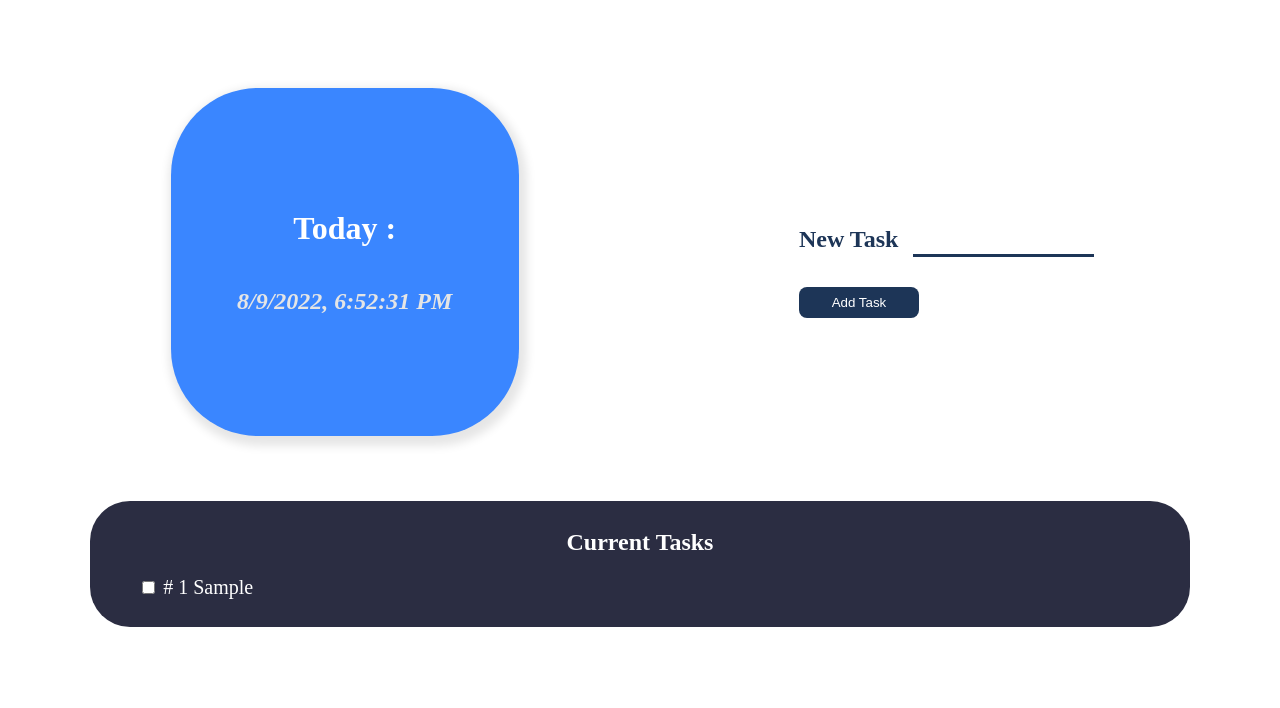
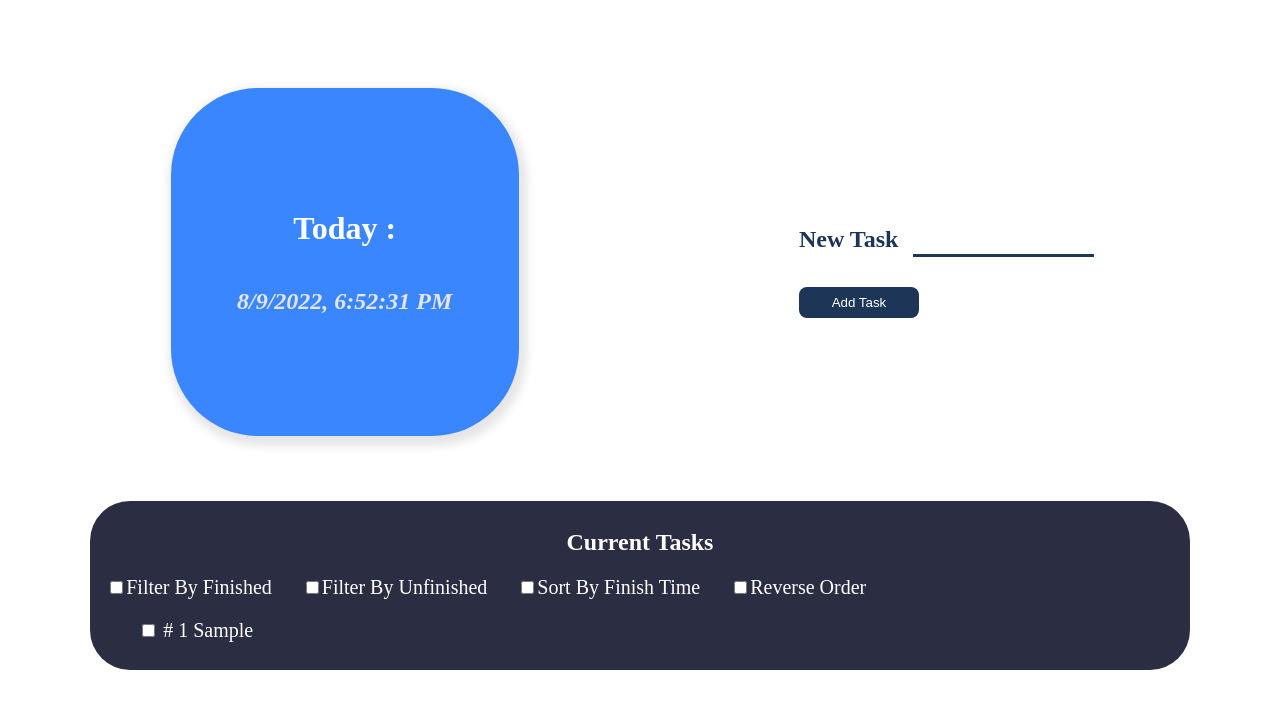
Before and after one commit to brunosm16/tasks-webapp, a Vue app: page / in a window 1280 px wide. Both pictures are taken after typing "Sample" into the empty fields and a click on the button "Add Task". Shown: the top 708 px of the page. Built offline with nearby package versions, Linux system fonts and the light colour scheme.

Commit message:
refactor: change filter logic.

```diff
--- a/src/components/TasksList.vue
+++ b/src/components/TasksList.vue
@@ -4,11 +4,53 @@
       {{ listMessage }}
     </h2>
 
-    <div class="tasks-list__wrapper">
-      <ul class="tasks-list__wrapper__list" v-if="tasksExists">
+    <div class="tasks-list__wrapper" v-if="tasksExists">
+      <div class="tasks-list__wrapper__inputs">
+        <div class="tasks-list__wrapper__inputs--input">
+          <input
+            v-model="filterByFinished"
+            type="checkbox"
+            name="filterByFinished"
+            id="filterByFinished"
+          />
+          <label for="filterByFinished">Filter By Finished</label>
+        </div>
+
+        <div class="tasks-list__wrapper__inputs--input">
+          <input
+            v-model="filterByUnfinished"
+            type="checkbox"
+            name="filterByUnfinished"
+            id="filterByUnfinished"
+          />
+          <label for="filterByUnfinished">Filter By Unfinished</label>
+        </div>
+
+        <div class="tasks-list__wrapper__inputs--input">
+          <input
+            v-model="sortByFinishTime"
+            type="checkbox"
+            name="sortByFinishTime"
+            id="sortByFinishTime"
+          />
+          <label for="sortByFinishTime">Sort By Finish Time</label>
+        </div>
+
+        <div class="tasks-list__wrapper__inputs--input">
+          <input
+            v-model="reverseOrder"
+            type="checkbox"
+            name="reverseOrder"
+            id="sortByFinishTime"
+          />
+          <label for="reverseOrder">Reverse Order</label>
+        </div>
+      </div>
+
+      <ul class="tasks-list__wrapper__list">
         <li
           class="tasks-list__wrapper__list--item"
-          v-for="(taskItem, index) in sortedTasks"
+          v-for="(taskItem, index) in displayTasks"
           :key="`${index}-${Math.random()}`"
         >
           <input
@@ -40,6 +82,13 @@ import intlDateTime from "../utils/intl-date-time.js";
 export default {
   name: "TasksLists",
 
+  data: () => ({
+    filterByFinished: false,
+    filterByUnfinished: false,
+    sortByFinishTime: false,
+    reverseOrder: false,
+  }),
+
   props: {
     tasks: {
       type: Array,
@@ -56,39 +105,31 @@ export default {
       return `${this.tasksExists ? "Current" : "No"} Tasks`;
     },
 
-    tasksByPosition() {
-      const mapByIndex = (tasks) =>
-        tasks.map((task, index) => ({ ...task, position: index + 1 }));
+    displayTasks() {
+      let tasks = this.sortedTasksByPosition(this.tasks);
 
-      return this.modifyArrayBy(this.tasks, mapByIndex);
-    },
+      if (this.reverseOrder) {
+        tasks = tasks.reverse();
+      }
 
-    unfinishedTasks() {
-      const filterByNotFinished = (tasks) =>
-        tasks.filter((task) => !task.finishedAt);
+      if (this.filterByFinished || this.filterByUnfinished) {
+        tasks = this.getFilteredTasksByStatus(tasks);
+      }
 
-      return this.modifyArrayBy(this.tasksByPosition, filterByNotFinished);
-    },
+      if (this.sortByFinishTime) {
+        tasks = this.getSortedByFinishTime(tasks);
+      }
 
-    finishedTasks() {
-      const filterByFinished = (tasks) =>
-        tasks.filter((task) => task.finishedAt);
-
-      return this.modifyArrayBy(this.tasksByPosition, filterByFinished);
-    },
-
-    sortedTasks() {
-      const sortByPosition = (tasks) =>
-        tasks.sort((taskA, taskB) => taskA.position - taskB.position);
-
-      return this.modifyArrayBy(this.tasksByPosition, sortByPosition);
+      return tasks;
     },
   },
 
   methods: {
     toggleStatus(index) {
+      if (index <= 0) return;
+
       const realIndex = index - 1;
-      const taskToUpdate = index >= 0 && this.tasks[realIndex];
+      const taskToUpdate = this.tasks[realIndex];
 
       if (taskToUpdate.finishedAt) {
         taskToUpdate.finishedAt = undefined;
@@ -102,11 +143,55 @@ export default {
 
         this.$emit("update:tasks", temp);
       }
+
+      console.log(taskToUpdate);
+    },
+
+    sortedTasksByPosition(tasksArr) {
+      return this.modifyArrayBy(
+        this.tasksWithPosition(tasksArr),
+        this.sortByPosition
+      );
+    },
+
+    tasksWithPosition(tasksArr) {
+      return this.modifyArrayBy(tasksArr, this.mapByIndex);
+    },
+
+    getFilteredTasksByStatus(tasksArr) {
+      const hasBothFilter = this.filterByFinished && this.filterByUnfinished;
+
+      return hasBothFilter
+        ? tasksArr
+        : this.modifyArrayBy(
+            tasksArr,
+            this.filterByType.bind(null, this.filterByFinished)
+          );
+    },
+
+    getSortedByFinishTime(tasksArr) {
+      return this.modifyArrayBy(tasksArr, this.tasksByFinishTime);
     },
 
     modifyArrayBy(arr, modify) {
       return arr?.length ? modify(arr) : [];
     },
+
+    mapByIndex: (tasks) =>
+      tasks.map((task, index) => ({ ...task, position: index + 1 })),
+
+    filterByType: (filterByFinished, tasks) =>
+      tasks.filter((task) =>
+        filterByFinished ? task.finishedAt : !task.finishedAt
+      ),
+
+    tasksByFinishTime: (tasks) =>
+      tasks.sort(
+        (taskA, taskB) => (taskB.finishedAt || 0) - (taskA.finishedAt || 0)
+      ),
+
+    sortByPosition: (tasks) =>
+      tasks.sort((taskA, taskB) => taskA.position - taskB.position),
 
     formatDate(date) {
       if (!date) return "";
@@ -140,6 +225,13 @@ export default {
         margin-bottom: 8px;
       }
     }
+
+    &__inputs {
+      display: flex;
+      gap: 30px;
+      align-items: center;
+      margin: 8px;
+    }
   }
 }
 </style>
```
